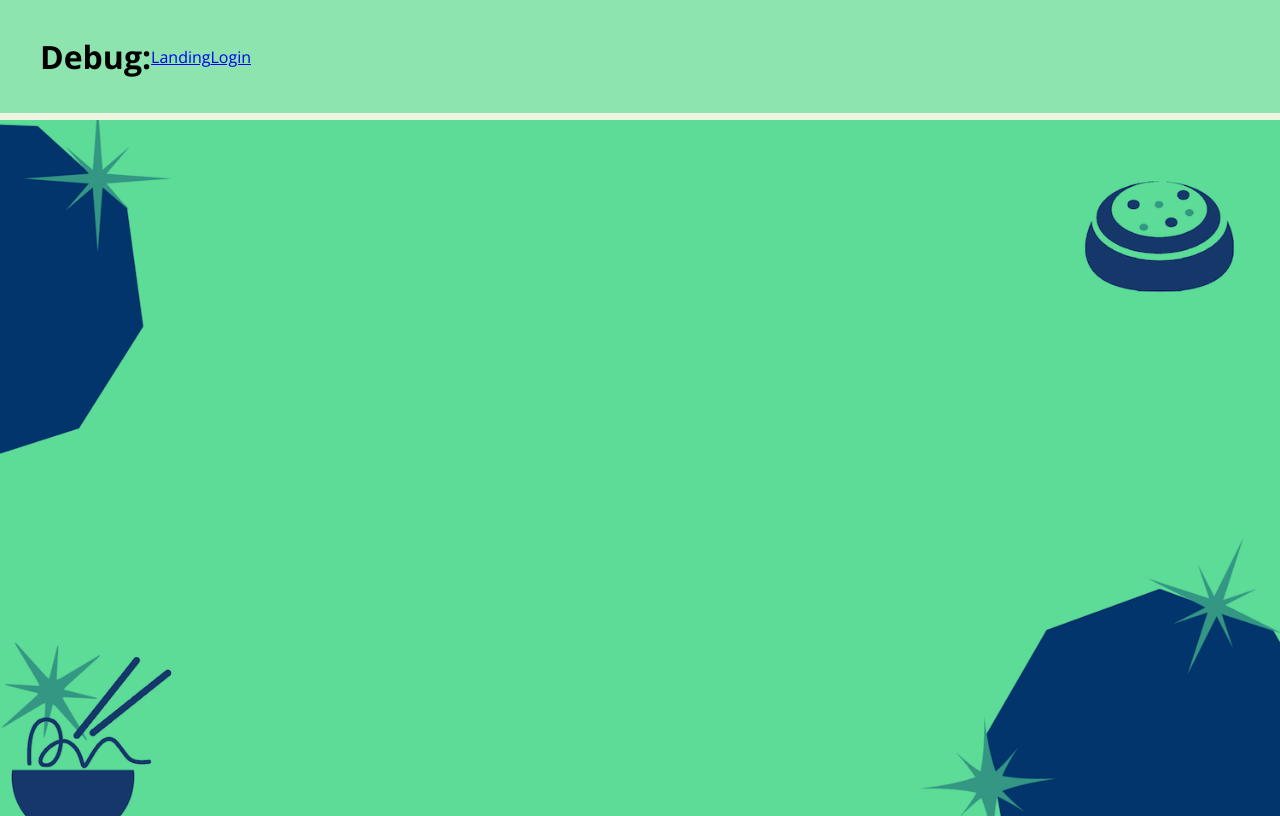
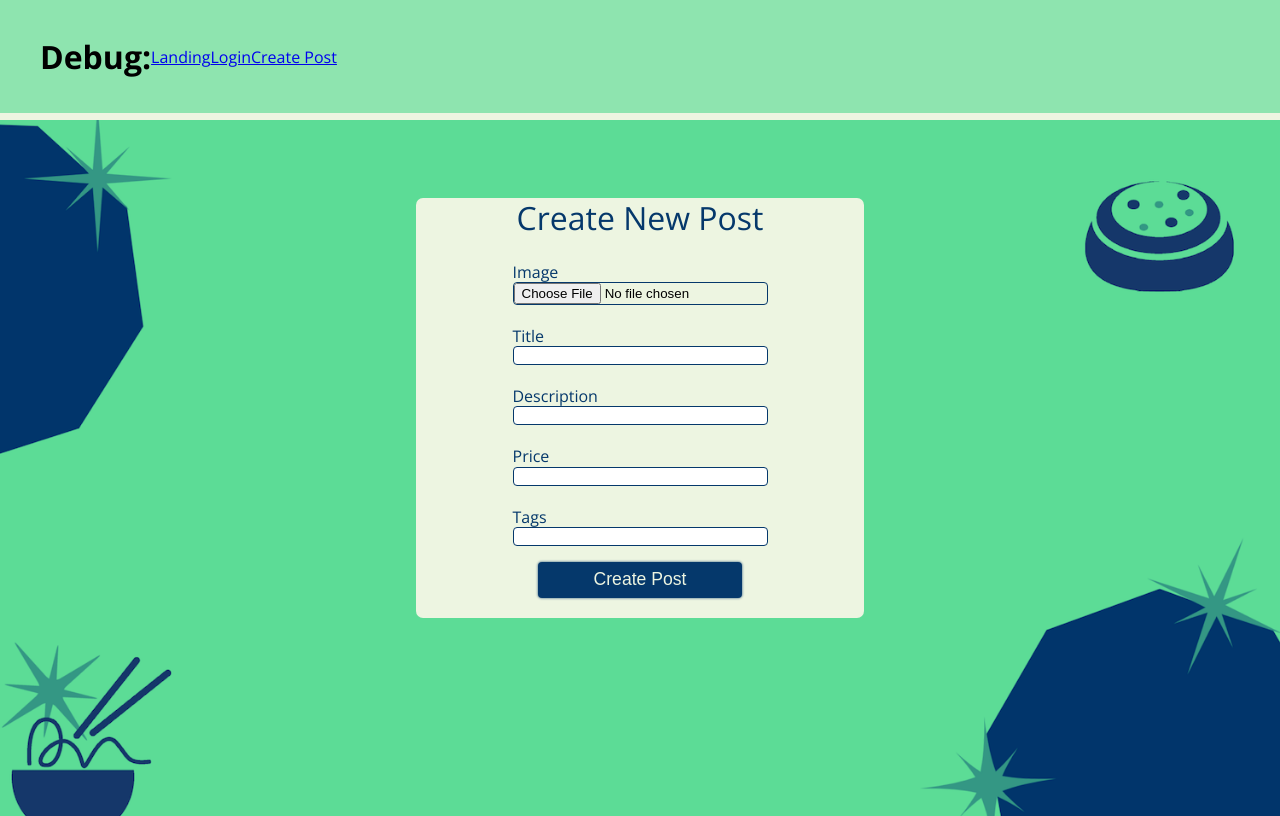
Before and after one commit to gabrielleford/mealPrepMarketClient, a React (Create React App) app: page /create in a window 1280 px wide. Built offline with nearby package versions, Linux system fonts and the light colour scheme.

Commit message:
trying to get img preview src to work

```diff
--- a/src/App.css
+++ b/src/App.css
@@ -17,6 +17,8 @@ html {
   scroll-behavior: smooth;
 }
 
+
+/* TODO: Fix size of background */
 body {
   font-family: 'Open Sans', sans-serif;
   background: url('./assets/mealPrepMarketBackgroundDesktop.png') center center;
--- a/src/App.tsx
+++ b/src/App.tsx
@@ -1,11 +1,12 @@
 import React, { useState } from 'react';
 import './App.css';
 import { BrowserRouter as Router, Routes, Route, useNavigate, Navigate } from 'react-router-dom';
-import Login from './components/Auth/Login';
-import Signup from './components/Auth/Signup';
+import Login from './components/auth/Login';
+import Signup from './components/auth/Signup';
 import Landing from './components/landing/Landing';
 import Navbar from './components/navbar/Navbar';
 import APIURL from './components/helpers/environments';
+import CreatePost from './components/createPost/CreatePost';
 
 export type SetSessionToken = {
   setSessionToken: (sessionToken: string) => void
@@ -84,7 +85,7 @@ const App = () => {
 
 
         <Routes>
-          <Route path='/home' element={
+          <Route path='/' element={
             <Landing
             fetchData={fetchData}
             sessionToken={sessionToken}
@@ -98,11 +99,16 @@ const App = () => {
             setSessionToken={setSessionToken}
             />}
           />
-          <Route path='login' element={
+          <Route path='/login' element={
             <Login
             updateToken={updateToken}
             sessionToken={sessionToken}
             setSessionToken={setSessionToken}
+            />}
+          />
+
+          <Route path='/create' element={
+              <CreatePost
             />}
           />
         </Routes>
--- a/src/components/Auth/AuthElements.tsx
+++ b/src/components/Auth/AuthElements.tsx
@@ -72,6 +72,8 @@ export const LoginSubmit = styled.button`
   box-shadow: 0 0 2px 1px rgba(5, 56, 107, 0.4);
   font-size: 1.1rem;
   padding: 7px 0;
+  cursor: pointer;
+  transition: all 0.3s ease-in-out;
 
   &:hover {
     color: #05386b;
@@ -153,7 +155,7 @@ export const SignupInput = styled.input`
 
 // * Labels * //
 export const SignupLabel = styled.label`
-  margin-bottom: -2.8vh;
+  margin-bottom: -2.5vh;
   color: #05386b;
 `
 
@@ -168,6 +170,7 @@ export const SignupSubmit = styled.button`
   box-shadow: 0 0 2px 1px rgba(5, 56, 107, 0.4);
   font-size: 1.1rem;
   padding: 7.5px 0;
+  cursor: pointer;
   transition: all 0.3s ease-in-out;
 
   &:hover {
--- a/src/components/Auth/Login.tsx
+++ b/src/components/Auth/Login.tsx
@@ -5,10 +5,6 @@ import APIURL from '../helpers/environments';
 import {LoginContainer, LoginForm, LoginH1, LoginInput, LoginLabel, LoginP, LoginRoute, LoginSubmit, LoginWrapper} from './AuthElements';
 
 //TODO: Need to set up form validation & make responsive
-
-export type SetSessionToken = {
-  setSessionToken: SetToken
-}
 
 export type LoginProps = {
   email: string,
--- /dev/null
+++ b/src/components/createPost/CreatePost.tsx
@@ -0,0 +1,103 @@
+import React, { ChangeEvent } from "react";
+import { isJsxElement, readBuilderProgram } from "typescript";
+import { CreateContainer, CreateForm, CreateH1, CreateInput, CreateLabel, CreatePostButton, CreateWrapper, PreviewSrc } from "./CreatePostElements";
+
+export type CreateProps = {
+  title: string,
+  image: string,
+  previewSrc: string | ArrayBuffer | null,
+  stringPrvwSrc: string,
+  file: File | null,
+  description: string,
+  price: number,
+  tags: string,
+  reader: FileReader
+}
+
+class CreatePost extends React.Component<{}, CreateProps> {
+  constructor(props: CreateProps) {
+    super(props)
+
+    this.state = {
+      title: '',
+      image: '',
+      previewSrc: '',
+      stringPrvwSrc: '',
+      file: null,
+      description: '',
+      price: 0,
+      tags: '',
+      reader: new FileReader()
+    }
+
+    this.handleImage = this.handleImage.bind(this);
+    this.previewImg = this.previewImg.bind(this);
+  }
+
+  handleImage = (e: ChangeEvent<HTMLInputElement>) => {
+    this.setState({
+      image: e.target.value
+    })
+    //! This returns a FileList
+    console.log(e.target.files);
+    if (e.target.files) {
+      this.setState({
+        file: e.target.files[0]
+      })
+      //! This is returning null even though there are files and I'm setting files[0] to file
+      console.log(this.state.file);
+    } else {
+      this.setState({
+        file: null
+      })
+    }
+    if (this.state.file) {
+      console.log('hitting this login')
+      this.state.reader.readAsDataURL(this.state.file)
+      this.state.reader.onload = () => {
+        this.setState({
+          previewSrc: this.state.reader.result
+        })
+        console.log(this.state.previewSrc);
+      }
+      this.previewImg(this.state.previewSrc)
+    }
+  }
+
+  previewImg = (file: any) => {
+      console.log('hitting this second piece logic')
+    if (typeof file !== 'string' && file) {
+      this.setState({
+        stringPrvwSrc: Buffer.from(file).toString()
+      })
+      console.log(this.state.stringPrvwSrc)
+    }
+  }
+
+
+  render(): React.ReactNode {
+    return (
+      <CreateContainer>
+        <CreateWrapper>
+          <CreateH1>Create New Post</CreateH1>
+          <CreateForm>
+            <CreateLabel>Image</CreateLabel>
+            <CreateInput type='file' name='image' onChange={this.handleImage} value={this.state.image} />
+            {this.state.stringPrvwSrc && <img src={this.state.stringPrvwSrc} alt={this.state.title} />}
+            <CreateLabel>Title</CreateLabel>
+            <CreateInput />
+            <CreateLabel>Description</CreateLabel>
+            <CreateInput />
+            <CreateLabel>Price</CreateLabel>
+            <CreateInput />
+            <CreateLabel>Tags</CreateLabel>
+            <CreateInput />
+            <CreatePostButton>Create Post</CreatePostButton>
+          </CreateForm>
+        </CreateWrapper>
+      </CreateContainer>
+    )
+  }
+}
+
+export default CreatePost;
--- /dev/null
+++ b/src/components/createPost/CreatePostElements.tsx
@@ -0,0 +1,73 @@
+import styled from "styled-components";
+
+// ** Main Div ** //
+export const CreateContainer = styled.div`
+  padding: 20vh 0;
+  display: flex;
+  justify-content: center;
+  align-items: center;
+  max-width: 2000px;
+  height: 100vh;
+  transition: all 0.3s ease-in-out;
+`
+
+// ** Wrapper ** //
+export const CreateWrapper = styled.div`
+  width: 35vw;
+  display: grid;
+  align-items: center;
+  justify-content: center;
+  margin: auto;
+  border-radius: 7px;
+  padding: 30px 0 20px 0px;
+  background: #edf5e1;
+`
+
+// ** Create Post Header ** //
+export const CreateH1 = styled.h1`
+  font-weight: 400;
+  text-align: center;
+  margin-top: -4vh;
+  color: #05386b;
+`
+
+// ** Create Form ** //
+export const CreateForm = styled.form`
+  display: grid;
+  justify-content: center;
+  grid-gap: 2.5vh;
+`
+
+export const CreateInput = styled.input`
+  border-radius: 4px;
+  border: thin solid #05386b;
+`
+
+export const CreateLabel = styled.label`
+  margin-bottom: -2.6vh;
+  color: #05386b;
+`
+
+export const PreviewSrc = styled.img`
+
+`
+
+export const CreatePostButton = styled.button`
+  width: 80%;
+  margin: -0.5vh auto 0 auto;
+  color: #edf5e1;
+  background: #05386b;
+  border: none;
+  border-radius: 4px;
+  box-shadow: 0 0 2px 1px rgba(5, 56, 107, 0.4);
+  font-size: 1.1rem;
+  padding: 7.5px 0;
+  cursor: pointer;
+  transition: all 0.3s ease-in-out;
+
+  &:hover {
+    color: #05386b;
+    background: #5cdb95;
+    box-shadow: 0 0 2px 1px rgba(92, 219, 149, 0.4);
+  }
+`
--- a/src/components/helpers/FormValidation.tsx
+++ b/src/components/helpers/FormValidation.tsx
@@ -1,4 +1,4 @@
-import { Props as SignupProps } from '../Auth/Signup'
+import { Props as SignupProps } from '../auth/Signup'
 
 export type Props = {
   firstName: SignupProps['firstName'],
--- a/src/components/navbar/Navbar.tsx
+++ b/src/components/navbar/Navbar.tsx
@@ -16,7 +16,8 @@ class Navbar extends React.Component<{
   userName:AppProps['userName'],
   sessionToken:AppProps['sessionToken'],
   clearToken:AppProps['clearToken'],
-  setSessionToken: AppProps['setSessionToken']}, NavbarProps> {
+  setSessionToken: AppProps['setSessionToken']
+}, NavbarProps> {
   constructor(props: NavbarProps) {
     super(props)
 
@@ -32,9 +33,11 @@ class Navbar extends React.Component<{
   render(): React.ReactNode {
     return (
       <Header>
-        <h1>Debug: </h1>
-        <Link to='/home'>Landing</Link>
+        <h1>Debug:</h1>
+        {/* <p>Session Token: {this.state.sessionToken}</p> */}
+        <Link to='/'>Landing</Link>
         <Link to='/login'>Login</Link>
+        <Link to='/create'>Create Post</Link>
       </Header>
     )
   }
```
